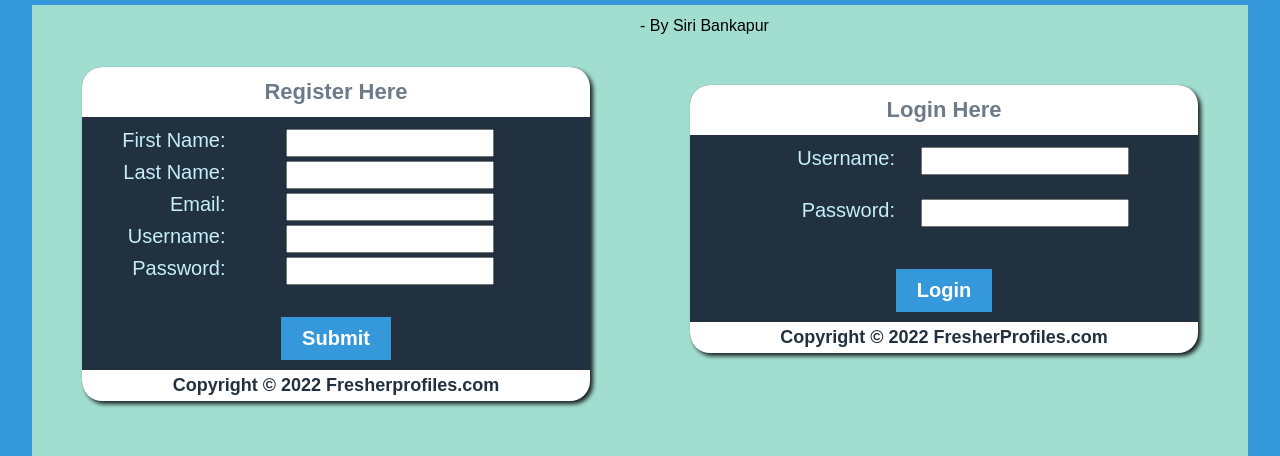
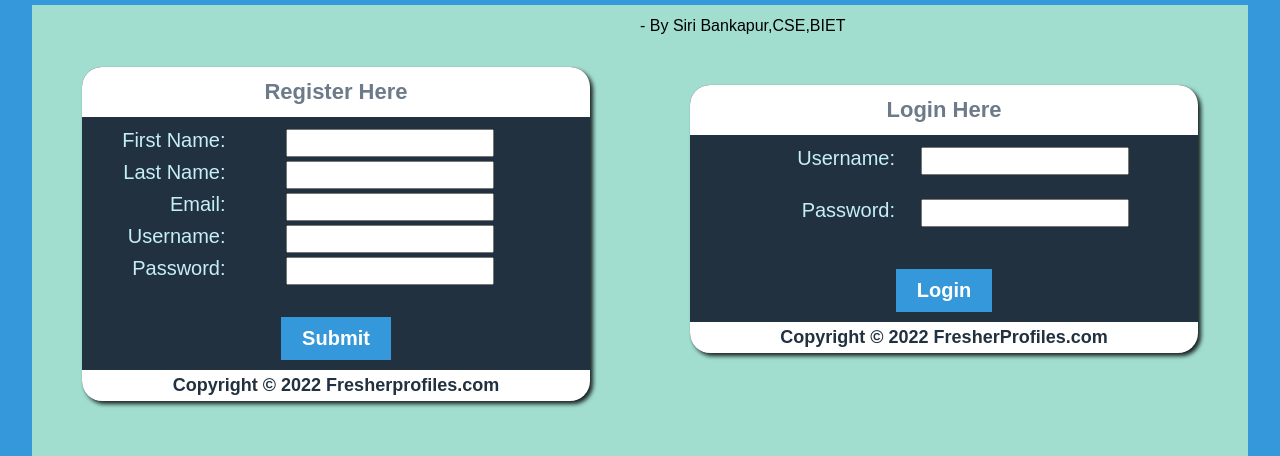
Before and after one commit to siribankapur/ProfilePage, a PHP site: page /index.php in a window 1280 px wide. Shown: the part 55-511 px from the top of the page. Run offline with PHP 8.4, Linux system fonts and the light colour scheme.

Commit message:
Update index.php
added dept and clg

```diff
--- a/index.php
+++ b/index.php
@@ -16,7 +16,7 @@
  </nav>
 </header>
 <div id="center">
-<div id="center-set"> - By Siri Bankapur
+<div id="center-set"> - By Siri Bankapur,CSE,BIET
 <div id="signup">
 <div id="signup-st">
 <div align="center">
```
